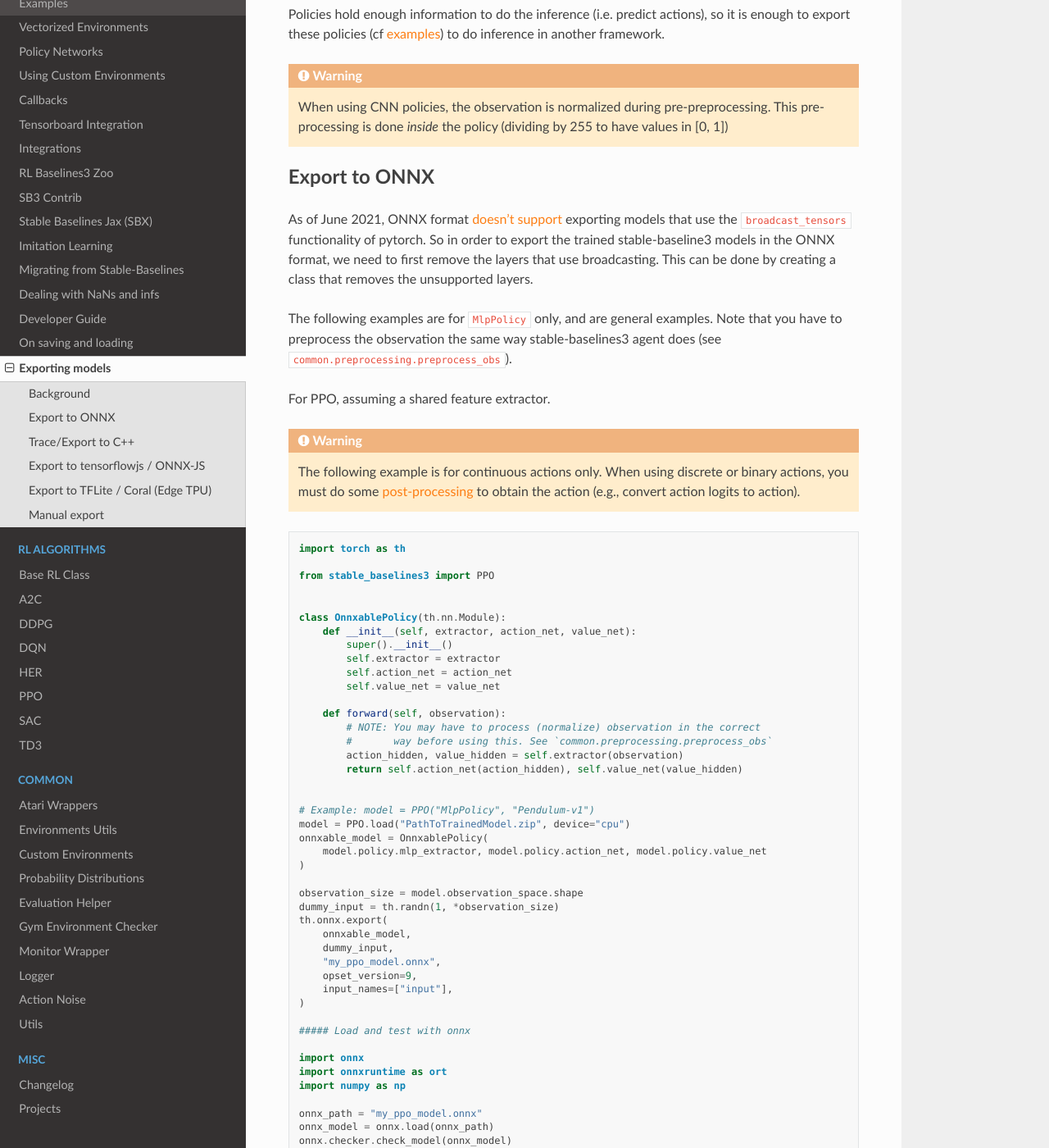
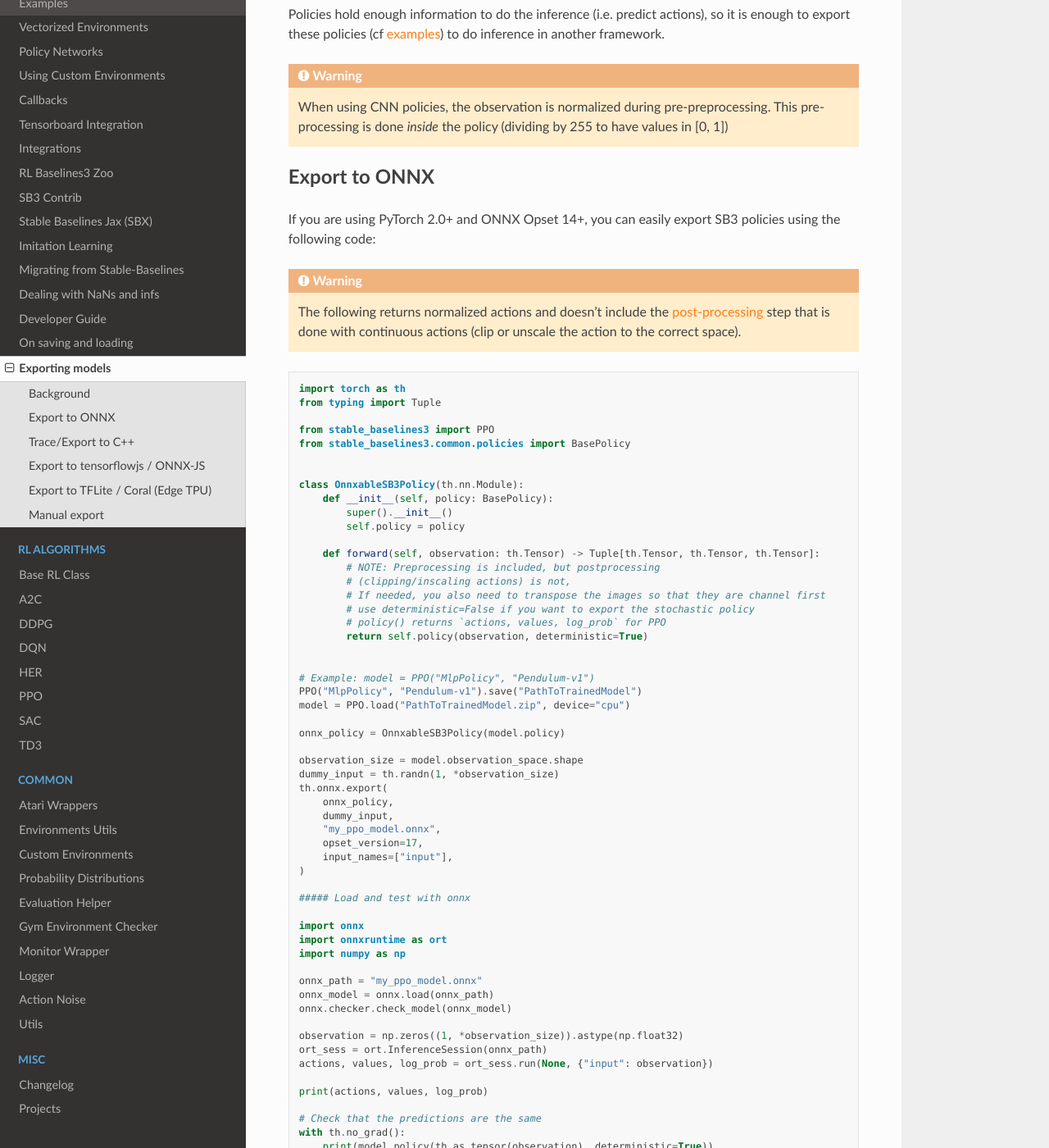
Before and after one commit to DLR-RM/stable-baselines3, a Sphinx documentation site: the page built from docs/guide/export.rst, in a window 1280 px wide and 1400 px high, scrolled down 421 px. Shown: the whole window at 82% size. Built offline with Sphinx 7.4.7 and the Read the Docs theme 2.0.0, drawn with Linux system fonts in a browser that asks for light colours; some of the changed text lies outside the part shown.

Commit message:
Update SB3 ONNX export documentation

```diff
--- a/docs/guide/export.rst
+++ b/docs/guide/export.rst
@@ -31,53 +31,52 @@
 Export to ONNX
 -----------------
 
-As of June 2021, ONNX format  `doesn't support <https://github.com/onnx/onnx/issues/3033>`_ exporting models that use the ``broadcast_tensors`` functionality of pytorch. So in order to export the trained stable-baseline3 models in the ONNX format, we need to first remove the layers that use broadcasting. This can be done by creating a class that removes the unsupported layers.
 
-The following examples are for ``MlpPolicy`` only, and are general examples. Note that you have to preprocess the observation the same way stable-baselines3 agent does (see ``common.preprocessing.preprocess_obs``).
+If you are using PyTorch 2.0+ and ONNX Opset 14+, you can easily export SB3 policies using the following code:
 
-For PPO, assuming a shared feature extractor.
 
 .. warning::
 
-  The following example is for continuous actions only.
-  When using discrete or binary actions, you must do some `post-processing <https://github.com/DLR-RM/stable-baselines3/blob/f3a35aa786ee41ffff599b99fa1607c067e89074/stable_baselines3/common/policies.py#L621-L637>`_
-  to obtain the action (e.g., convert action logits to action).
+  The following returns normalized actions and doesn't include the `post-processing <https://github.com/DLR-RM/stable-baselines3/blob/a9273f968eaf8c6e04302a07d803eebfca6e7e86/stable_baselines3/common/policies.py#L370-L377>`_ step that is done with continuous actions
+  (clip or unscale the action to the correct space).
 
 
 .. code-block:: python
 
   import torch as th
+  from typing import Tuple
 
   from stable_baselines3 import PPO
+  from stable_baselines3.common.policies import BasePolicy
 
 
-  class OnnxablePolicy(th.nn.Module):
-      def __init__(self, extractor, action_net, value_net):
+  class OnnxableSB3Policy(th.nn.Module):
+      def __init__(self, policy: BasePolicy):
           super().__init__()
-          self.extractor = extractor
-          self.action_net = action_net
-          self.value_net = value_net
+          self.policy = policy
 
-      def forward(self, observation):
-          # NOTE: You may have to process (normalize) observation in the correct
-          #       way before using this. See `common.preprocessing.preprocess_obs`
-          action_hidden, value_hidden = self.extractor(observation)
-          return self.action_net(action_hidden), self.value_net(value_hidden)
+      def forward(self, observation: th.Tensor) -> Tuple[th.Tensor, th.Tensor, th.Tensor]:
+          # NOTE: Preprocessing is included, but postprocessing
+          # (clipping/inscaling actions) is not,
+          # If needed, you also need to transpose the images so that they are channel first
+          # use deterministic=False if you want to export the stochastic policy
+          # policy() returns `actions, values, log_prob` for PPO
+          return self.policy(observation, deterministic=True)
 
 
   # Example: model = PPO("MlpPolicy", "Pendulum-v1")
+  PPO("MlpPolicy", "Pendulum-v1").save("PathToTrainedModel")
   model = PPO.load("PathToTrainedModel.zip", device="cpu")
-  onnxable_model = OnnxablePolicy(
-      model.policy.mlp_extractor, model.policy.action_net, model.policy.value_net
-  )
+
+  onnx_policy = OnnxableSB3Policy(model.policy)
 
   observation_size = model.observation_space.shape
   dummy_input = th.randn(1, *observation_size)
   th.onnx.export(
-      onnxable_model,
+      onnx_policy,
       dummy_input,
       "my_ppo_model.onnx",
-      opset_version=9,
+      opset_version=17,
       input_names=["input"],
   )
 
@@ -93,7 +92,13 @@
 
   observation = np.zeros((1, *observation_size)).astype(np.float32)
   ort_sess = ort.InferenceSession(onnx_path)
-  action, value = ort_sess.run(None, {"input": observation})
+  actions, values, log_prob = ort_sess.run(None, {"input": observation})
+
+  print(actions, values, log_prob)
+
+  # Check that the predictions are the same
+  with th.no_grad():
+      print(model.policy(th.as_tensor(observation), deterministic=True))
 
 
 For SAC the procedure is similar. The example shown only exports the actor network as the actor is sufficient to roll out the trained policies.
@@ -108,23 +113,16 @@
   class OnnxablePolicy(th.nn.Module):
       def __init__(self, actor: th.nn.Module):
           super().__init__()
-          # Removing the flatten layer because it can't be onnxed
-          self.actor = th.nn.Sequential(
-              actor.latent_pi,
-              actor.mu,
-              # For gSDE
-              # th.nn.Hardtanh(min_val=-actor.clip_mean, max_val=actor.clip_mean),
-              # Squash the output
-              th.nn.Tanh(),
-          )
+          self.actor = actor
 
       def forward(self, observation: th.Tensor) -> th.Tensor:
-          # NOTE: You may have to process (normalize) observation in the correct
-          #       way before using this. See `common.preprocessing.preprocess_obs`
-          return self.actor(observation)
+          # NOTE: You may have to postprocess (unnormalize) actions
+          # to the correct bounds (see commented code below)
+          return self.actor(observation, deterministic=True)
 
 
   # Example: model = SAC("MlpPolicy", "Pendulum-v1")
+  SAC("MlpPolicy", "Pendulum-v1").save("PathToTrainedModel.zip")
   model = SAC.load("PathToTrainedModel.zip", device="cpu")
   onnxable_model = OnnxablePolicy(model.policy.actor)
 
@@ -134,7 +132,7 @@
       onnxable_model,
       dummy_input,
       "my_sac_actor.onnx",
-      opset_version=9,
+      opset_version=17,
       input_names=["input"],
   )
 
@@ -147,10 +145,23 @@
 
   observation = np.zeros((1, *observation_size)).astype(np.float32)
   ort_sess = ort.InferenceSession(onnx_path)
-  action = ort_sess.run(None, {"input": observation})
+  scaled_action = ort_sess.run(None, {"input": observation})[0]
+
+  print(scaled_action)
+
+  # Post-process: rescale to correct space
+  # Rescale the action from [-1, 1] to [low, high]
+  # low, high = model.action_space.low, model.action_space.high
+  # post_processed_action = low + (0.5 * (scaled_action + 1.0) * (high - low))
+
+  # Check that the predictions are the same
+  with th.no_grad():
+      print(model.actor(th.as_tensor(observation), deterministic=True))
 
 
-For more discussion around the topic refer to this `issue. <https://github.com/DLR-RM/stable-baselines3/issues/383>`_
+For more discussion around the topic, please refer to `GH#383 <https://github.com/DLR-RM/stable-baselines3/issues/383>`_ and `GH#1349 <https://github.com/DLR-RM/stable-baselines3/issues/1349>`_.
+
+
 
 Trace/Export to C++
 -------------------
--- a/docs/guide/rl_tips.rst
+++ b/docs/guide/rl_tips.rst
@@ -252,6 +252,12 @@
 Tips and Tricks when implementing an RL algorithm
 =================================================
 
+.. note::
+
+  We have a `video on YouTube about reliable RL <https://www.youtube.com/watch?v=7-PUg9EAa3Y>`_ that covers
+  this section in more details. You can also find the `slides online <https://araffin.github.io/slides/tips-reliable-rl/>`_.
+
+
 When you try to reproduce a RL paper by implementing the algorithm, the `nuts and bolts of RL research <http://joschu.net/docs/nuts-and-bolts.pdf>`_
 by John Schulman are quite useful (`video <https://www.youtube.com/watch?v=8EcdaCk9KaQ>`_).
 
--- a/docs/misc/changelog.rst
+++ b/docs/misc/changelog.rst
@@ -59,6 +59,8 @@
 ^^^^^^^^^^^^^^
 - Added a paragraph on modifying vectorized environment parameters via setters (@fracapuano)
 - Updated callback code example
+- Updated export to ONNX documentation, it is now much simpler to export SB3 models with newer ONNX Opset!
+- Added video link to "Practical Tips for Reliable Reinforcement Learning" video
 
 Release 2.2.1 (2023-11-17)
 --------------------------
```
